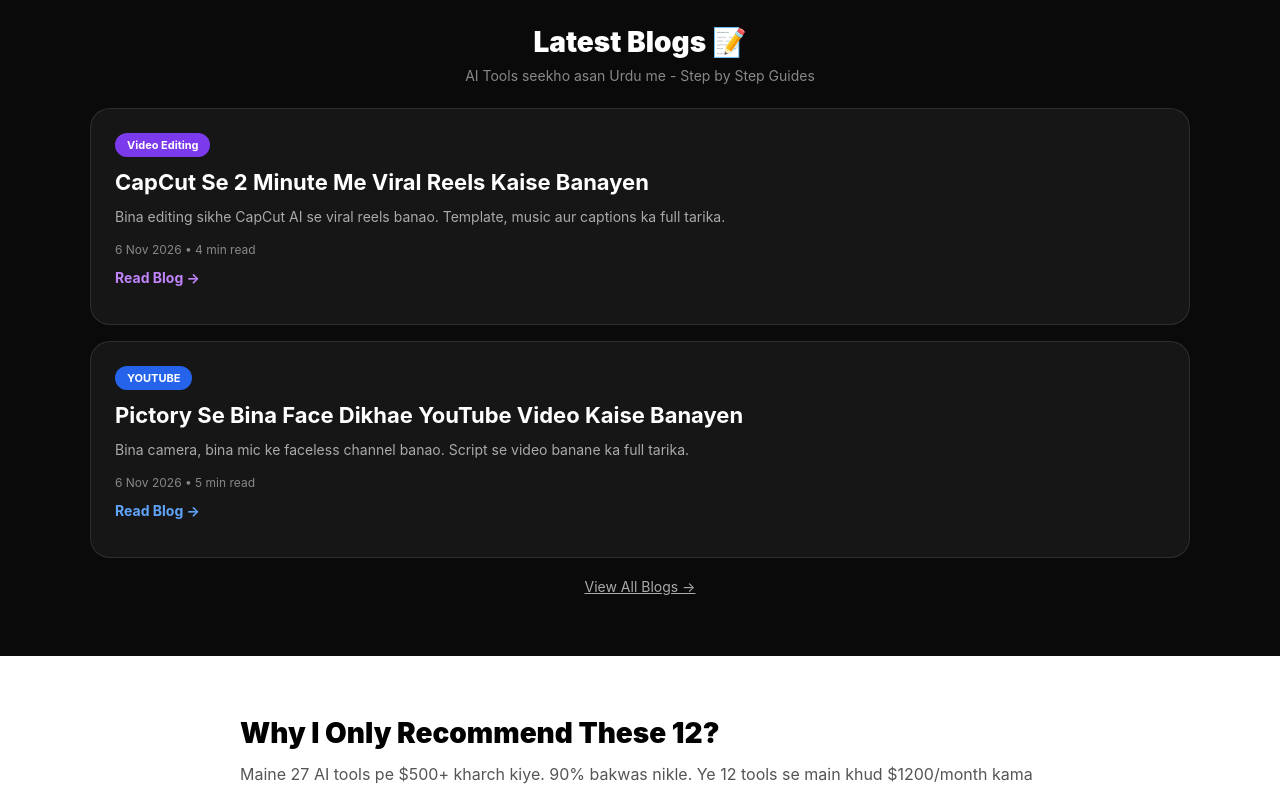
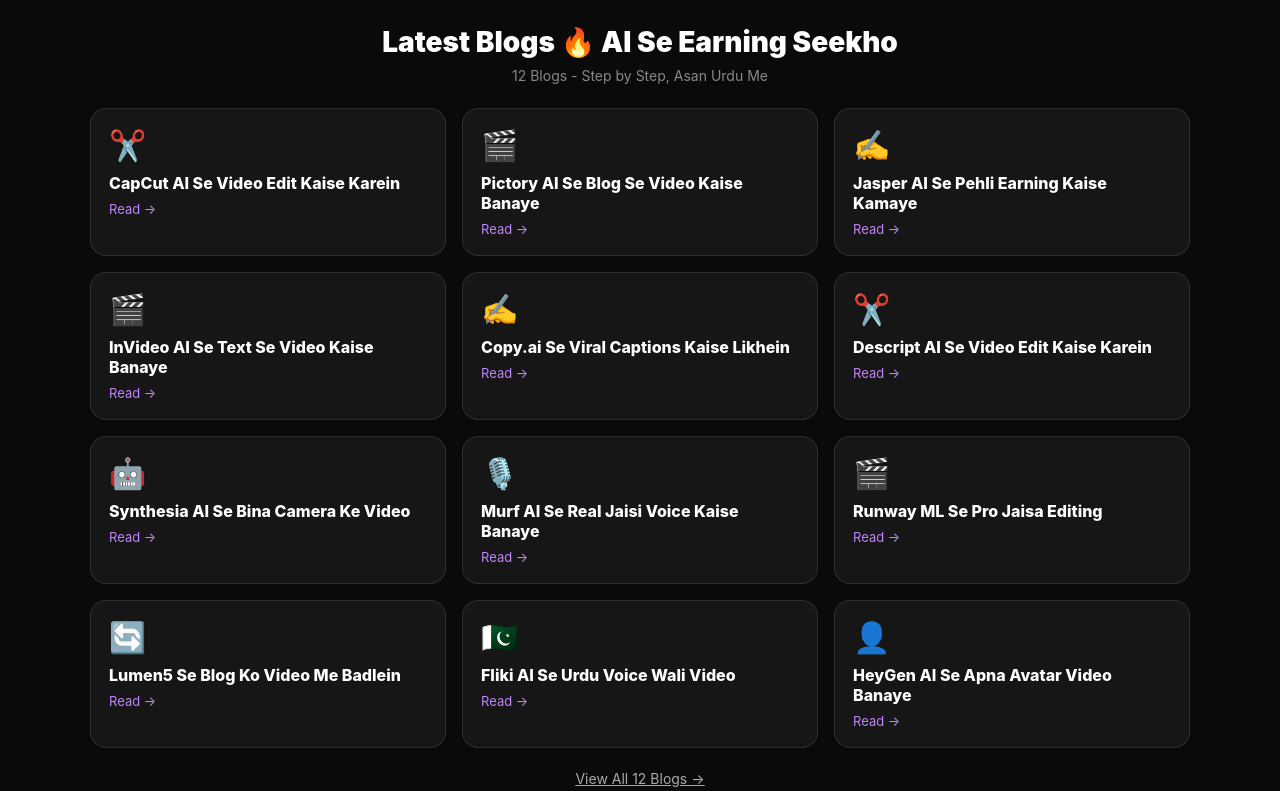
Before and after one commit to muradofficalid-art/rmw-ai-tools, a Next.js app: page / in a window 1280 px wide. Shown: the part 1820-2611 px from the top of the page. Built offline with nearby package versions, Linux system fonts and the light colour scheme.

Commit message:
Update blog section with new titles and links

```diff
--- a/app/page.tsx
+++ b/app/page.tsx
@@ -51,33 +51,25 @@ export default function Home() {
         ))}
       </div>
 
-      {/* BLOG SECTION - HOMEPAGE PE NICHE DIKHEGA */}
+      {/* BLOG SECTION - 12 BLOGS */}
       <div style={{maxWidth:'1100px', margin:'0 auto', padding:'0 20px 60px'}}>
-        <h2 style={{fontSize:'28px', fontWeight:900, textAlign:'center', margin:0}}>Latest Blogs 📝</h2>
-        <p style={{color:'#888', textAlign:'center', fontSize:'14px', marginTop:'8px'}}>AI Tools seekho asan Urdu me - Step by Step Guides</p>
-        <a href="/blog/capcut-se-viral-reels-kaise-banayen" style={{textDecoration:'none', color:'white', display:'block'}}>
-          <div style={{background:'#ffffff0d', border:'1px solid #ffffff1a', borderRadius:'20px', padding:'24px', marginTop:'24px'}}>
-            <span style={{background:'#7c3aed', fontSize:'11px', fontWeight:700, padding:'5px 12px', borderRadius:'20px'}}>Video Editing</span>
-            <h3 style={{fontSize:'22px', fontWeight:700, margin:'14px 0 0', lineHeight:'1.4'}}>CapCut Se 2 Minute Me Viral Reels Kaise Banayen</h3>
-            <p style={{color:'#aaa', fontSize:'14px', marginTop:'8px', lineHeight:'1.6'}}>Bina editing sikhe CapCut AI se viral reels banao. Template, music aur captions ka full tarika.</p>
-            <p style={{color:'#888', fontSize:'12px', marginTop:'12px'}}>6 Nov 2026 • 4 min read</p>
-            <p style={{color:'#c084fc', fontSize:'14px', fontWeight:700, marginTop:'10px'}}>Read Blog →</p>
-          </div>
-        </a>
-
-        <a href="/blog/pictory-se-youtube-video-kaise-banayen" style={{textDecoration:'none', color:'white', display:'block'}}>
-          <div style={{background:'#ffffff0d', border:'1px solid #ffffff1a', borderRadius:'20px', padding:'24px', marginTop:'16px'}}>
-            <span style={{background:'#2563eb', fontSize:'11px', fontWeight:700, padding:'5px 12px', borderRadius:'20px'}}>YOUTUBE</span>
-            <h3 style={{fontSize:'22px', fontWeight:700, margin:'14px 0 0', lineHeight:'1.4'}}>Pictory Se Bina Face Dikhae YouTube Video Kaise Banayen</h3>
-            <p style={{color:'#aaa', fontSize:'14px', marginTop:'8px', lineHeight:'1.6'}}>Bina camera, bina mic ke faceless channel banao. Script se video banane ka full tarika.</p>
-            <p style={{color:'#888', fontSize:'12px', marginTop:'12px'}}>6 Nov 2026 • 5 min read</p>
-            <p style={{color:'#60a5fa', fontSize:'14px', fontWeight:700, marginTop:'10px'}}>Read Blog →</p>
-          </div>
-        </a>
-
-        <div style={{textAlign:'center', marginTop:'18px'}}>
-          <a href="/blog" style={{color:'#aaa', fontSize:'14px'}}>View All Blogs →</a>
+        <h2 style={{fontSize:'28px', fontWeight:900, textAlign:'center', margin:0}}>Latest Blogs 🔥 AI Se Earning Seekho</h2>
+        <p style={{color:'#888', textAlign:'center', fontSize:'14px', marginTop:'8px'}}>12 Blogs - Step by Step, Asan Urdu Me</p>
+        <div style={{display:'grid', gridTemplateColumns:'repeat(auto-fill,minmax(280px,1fr))', gap:'16px', marginTop:'24px'}}>
+          <a href="/blog/capcut-ai-video-edit" style={{background:'#ffffff0d', border:'1px solid #ffffff1a', borderRadius:'16px', padding:'18px', textDecoration:'none', color:'white'}}><div style={{fontSize:'30px'}}>✂️</div><div style={{fontWeight:800, marginTop:'10px'}}>CapCut AI Se Video Edit Kaise Karein</div><div style={{color:'#c084fc', fontSize:'13px', marginTop:'8px'}}>Read →</div></a>
+          <a href="/blog/pictory-ai-blog-se-video" style={{background:'#ffffff0d', border:'1px solid #ffffff1a', borderRadius:'16px', padding:'18px', textDecoration:'none', color:'white'}}><div style={{fontSize:'30px'}}>🎬</div><div style={{fontWeight:800, marginTop:'10px'}}>Pictory AI Se Blog Se Video Kaise Banaye</div><div style={{color:'#c084fc', fontSize:'13px', marginTop:'8px'}}>Read →</div></a>
+          <a href="/blog/jasper-ai-se-pehli-earning" style={{background:'#ffffff0d', border:'1px solid #ffffff1a', borderRadius:'16px', padding:'18px', textDecoration:'none', color:'white'}}><div style={{fontSize:'30px'}}>✍️</div><div style={{fontWeight:800, marginTop:'10px'}}>Jasper AI Se Pehli Earning Kaise Kamaye</div><div style={{color:'#c084fc', fontSize:'13px', marginTop:'8px'}}>Read →</div></a>
+          <a href="/blog/invideo-ai-text-se-video" style={{background:'#ffffff0d', border:'1px solid #ffffff1a', borderRadius:'16px', padding:'18px', textDecoration:'none', color:'white'}}><div style={{fontSize:'30px'}}>🎬</div><div style={{fontWeight:800, marginTop:'10px'}}>InVideo AI Se Text Se Video Kaise Banaye</div><div style={{color:'#c084fc', fontSize:'13px', marginTop:'8px'}}>Read →</div></a>
+          <a href="/blog/copy-ai-viral-captions" style={{background:'#ffffff0d', border:'1px solid #ffffff1a', borderRadius:'16px', padding:'18px', textDecoration:'none', color:'white'}}><div style={{fontSize:'30px'}}>✍️</div><div style={{fontWeight:800, marginTop:'10px'}}>Copy.ai Se Viral Captions Kaise Likhein</div><div style={{color:'#c084fc', fontSize:'13px', marginTop:'8px'}}>Read →</div></a>
+          <a href="/blog/descript-ai-video-edit" style={{background:'#ffffff0d', border:'1px solid #ffffff1a', borderRadius:'16px', padding:'18px', textDecoration:'none', color:'white'}}><div style={{fontSize:'30px'}}>✂️</div><div style={{fontWeight:800, marginTop:'10px'}}>Descript AI Se Video Edit Kaise Karein</div><div style={{color:'#c084fc', fontSize:'13px', marginTop:'8px'}}>Read →</div></a>
+          <a href="/blog/synthesia-ai-bina-camera-video" style={{background:'#ffffff0d', border:'1px solid #ffffff1a', borderRadius:'16px', padding:'18px', textDecoration:'none', color:'white'}}><div style={{fontSize:'30px'}}>🤖</div><div style={{fontWeight:800, marginTop:'10px'}}>Synthesia AI Se Bina Camera Ke Video</div><div style={{color:'#c084fc', fontSize:'13px', marginTop:'8px'}}>Read →</div></a>
+          <a href="/blog/murf-ai-real-voice" style={{background:'#ffffff0d', border:'1px solid #ffffff1a', borderRadius:'16px', padding:'18px', textDecoration:'none', color:'white'}}><div style={{fontSize:'30px'}}>🎙️</div><div style={{fontWeight:800, marginTop:'10px'}}>Murf AI Se Real Jaisi Voice Kaise Banaye</div><div style={{color:'#c084fc', fontSize:'13px', marginTop:'8px'}}>Read →</div></a>
+          <a href="/blog/runway-ml-ai-video-editor" style={{background:'#ffffff0d', border:'1px solid #ffffff1a', borderRadius:'16px', padding:'18px', textDecoration:'none', color:'white'}}><div style={{fontSize:'30px'}}>🎬</div><div style={{fontWeight:800, marginTop:'10px'}}>Runway ML Se Pro Jaisa Editing</div><div style={{color:'#c084fc', fontSize:'13px', marginTop:'8px'}}>Read →</div></a>
+          <a href="/blog/lumen5-blog-se-video" style={{background:'#ffffff0d', border:'1px solid #ffffff1a', borderRadius:'16px', padding:'18px', textDecoration:'none', color:'white'}}><div style={{fontSize:'30px'}}>🔄</div><div style={{fontWeight:800, marginTop:'10px'}}>Lumen5 Se Blog Ko Video Me Badlein</div><div style={{color:'#c084fc', fontSize:'13px', marginTop:'8px'}}>Read →</div></a>
+          <a href="/blog/fliki-ai-urdu-voice-video" style={{background:'#ffffff0d', border:'1px solid #ffffff1a', borderRadius:'16px', padding:'18px', textDecoration:'none', color:'white'}}><div style={{fontSize:'30px'}}>🇵🇰</div><div style={{fontWeight:800, marginTop:'10px'}}>Fliki AI Se Urdu Voice Wali Video</div><div style={{color:'#c084fc', fontSize:'13px', marginTop:'8px'}}>Read →</div></a>
+          <a href="/blog/heygen-ai-avatar-video" style={{background:'#ffffff0d', border:'1px solid #ffffff1a', borderRadius:'16px', padding:'18px', textDecoration:'none', color:'white'}}><div style={{fontSize:'30px'}}>👤</div><div style={{fontWeight:800, marginTop:'10px'}}>HeyGen AI Se Apna Avatar Video Banaye</div><div style={{color:'#c084fc', fontSize:'13px', marginTop:'8px'}}>Read →</div></a>
         </div>
+        <div style={{textAlign:'center', marginTop:'20px'}}><a href="/blog" style={{color:'#aaa', fontSize:'14px'}}>View All 12 Blogs →</a></div>
       </div>
 
       {/* DETAILS - WHITE SECTION - SAME AS BEFORE */}
```
